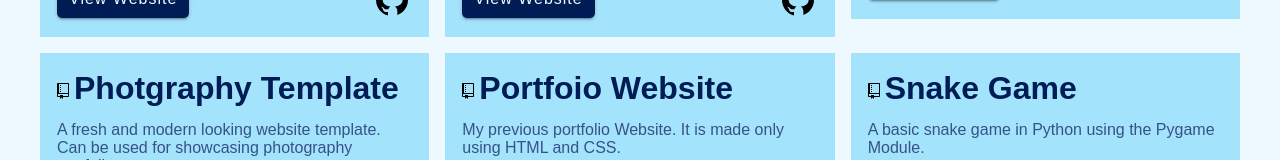
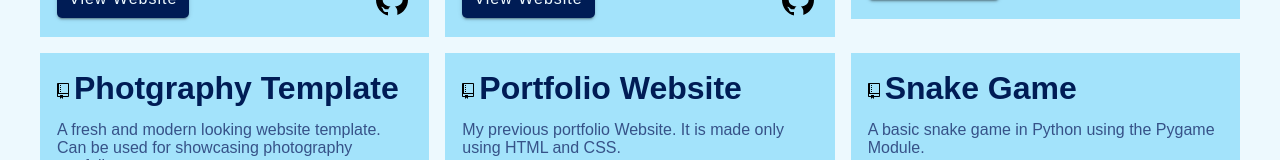
Before and after one commit to HimanshuBarak/himanshubarak.github.io, a React (Create React App) app: page / in a window 1280 px wide. Shown: the part 2351-2511 px from the top of the page. Built offline with nearby package versions, Linux system fonts and the light colour scheme.

Commit message:
Update Project.js

```diff
--- a/src/Data/Project.js
+++ b/src/Data/Project.js
@@ -37,7 +37,7 @@ let projects = [
 	},
     {
 		id: 5,
-		name: "Portfoio Website",
+		name: "Portfolio Website",
 		description:
 			"My previous portfolio Website. It is made only using HTML and CSS.",
 		tech: "HTML CSS",
```
